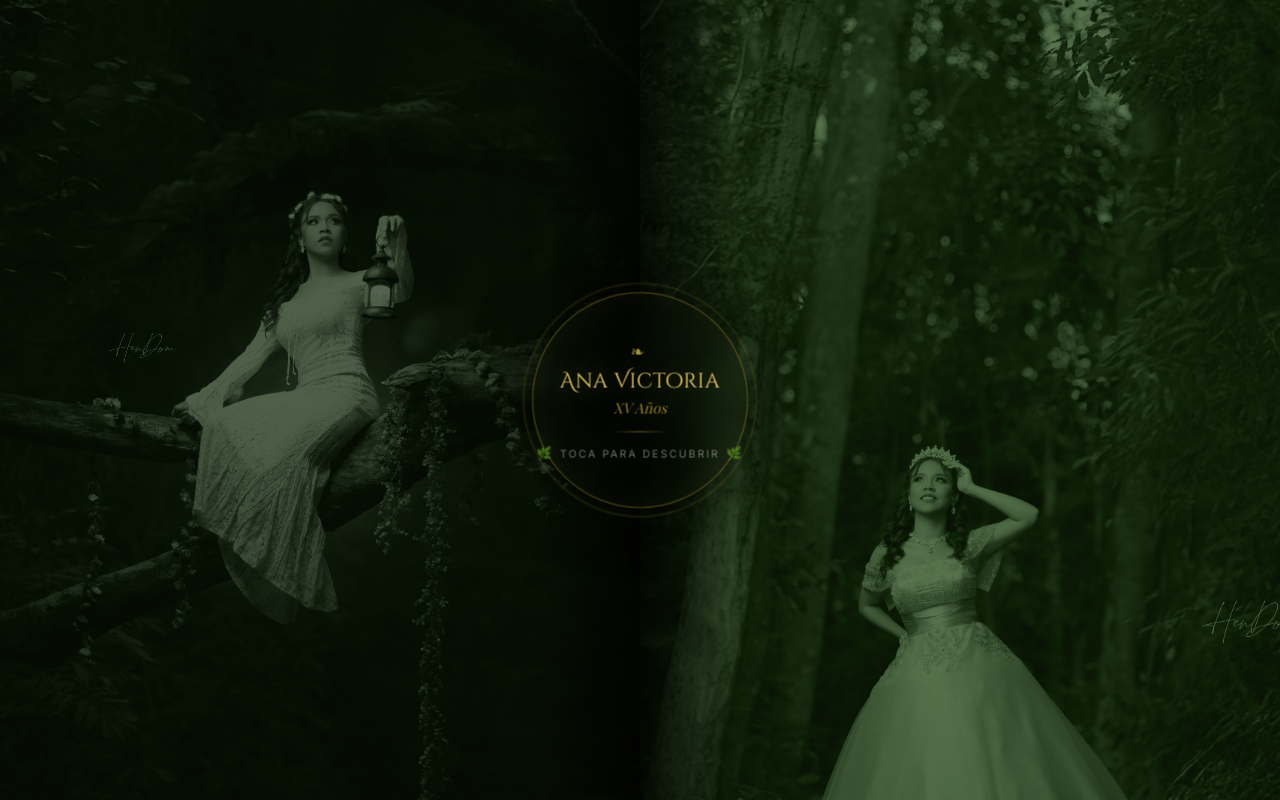
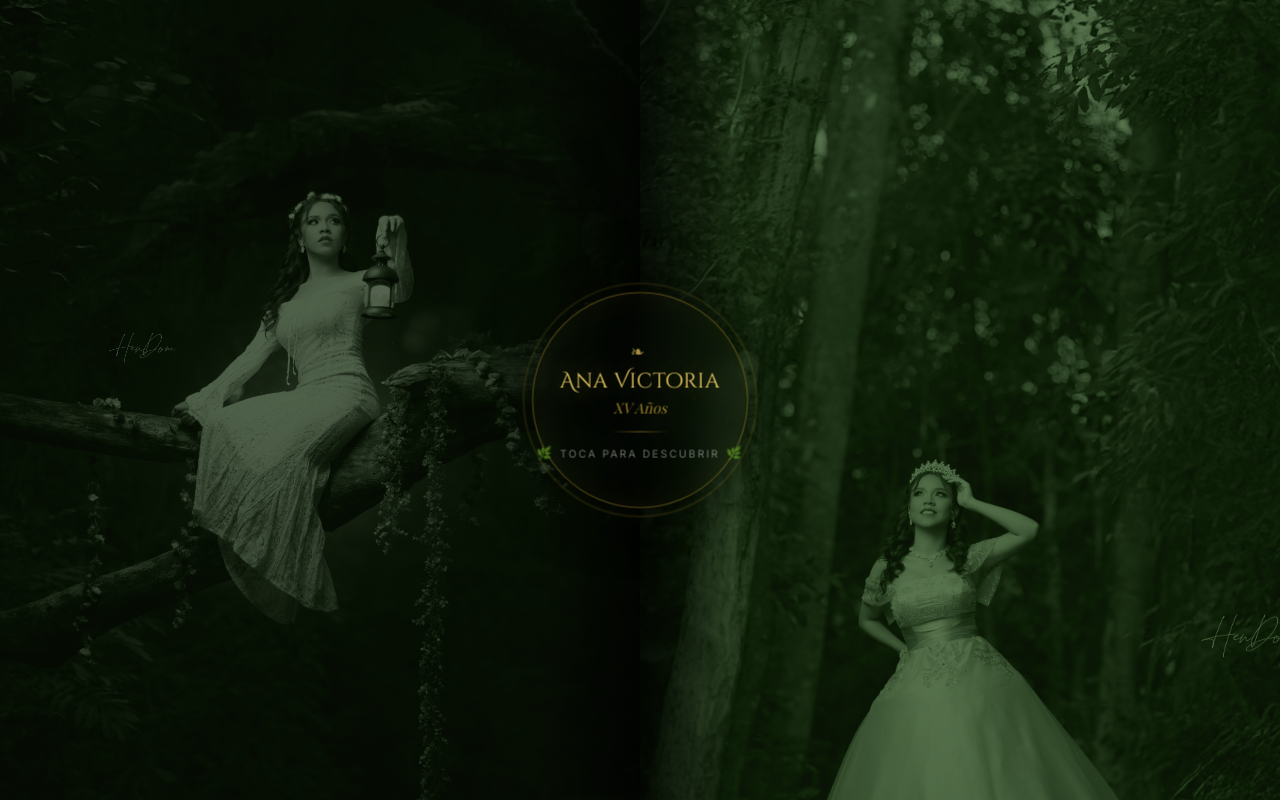
Before and after one commit to vicmat04/LosXV-AnaVictoria, a Next.js app: page / in a window 1280 px wide. Built offline with nearby package versions, Linux system fonts and the light colour scheme.

Commit message:
ajuste: posicion foto derecha LeafReveal a 35% 2%

```diff
--- a/src/components/LeafReveal.tsx
+++ b/src/components/LeafReveal.tsx
@@ -58,7 +58,7 @@ export default function LeafReveal({ onReveal }: { onReveal: () => void }) {
                 alt="Bosque derecho"
                 fill
                 className="object-cover scale-150 opacity-70 mix-blend-luminosity"
-                style={{ objectPosition: "20% 8%" }}
+                style={{ objectPosition: "35% 2%" }}
                 priority
               />
               <div className="absolute inset-0 bg-moss-green/60 mix-blend-multiply" />
```
